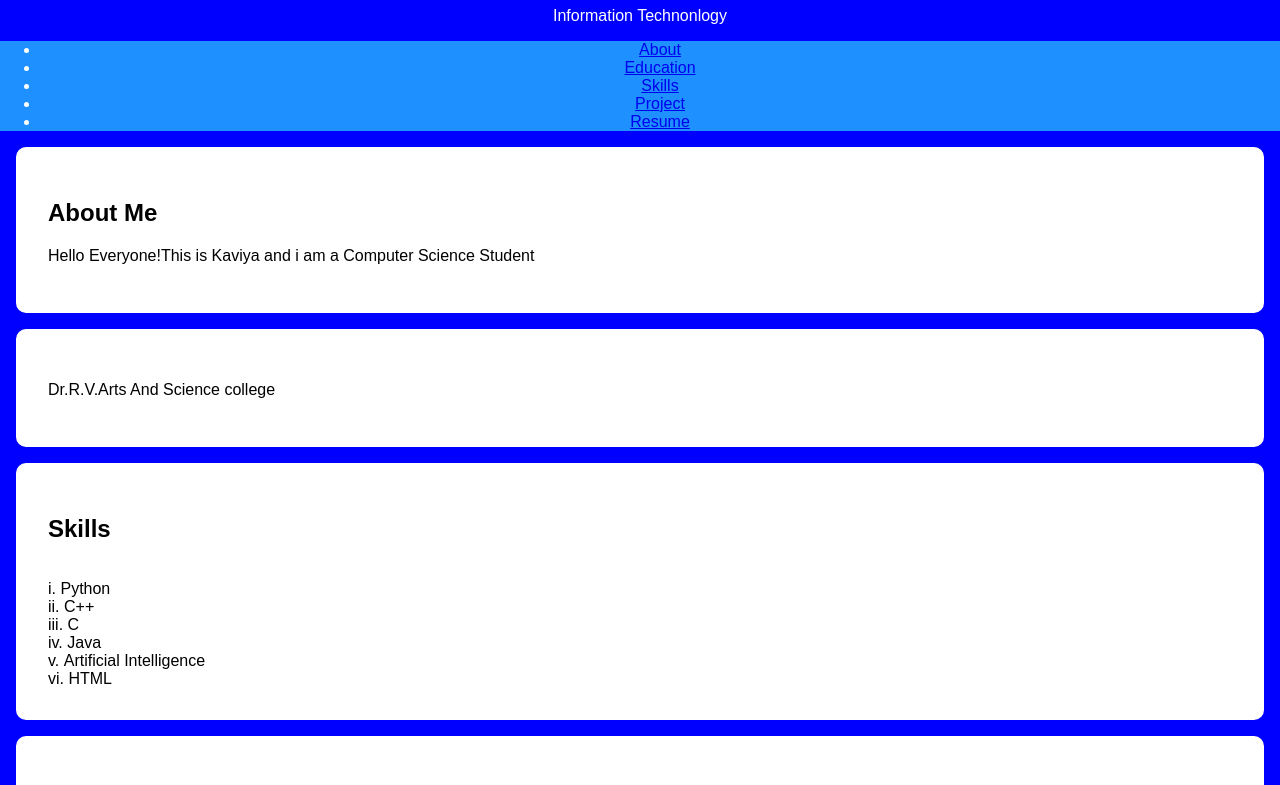
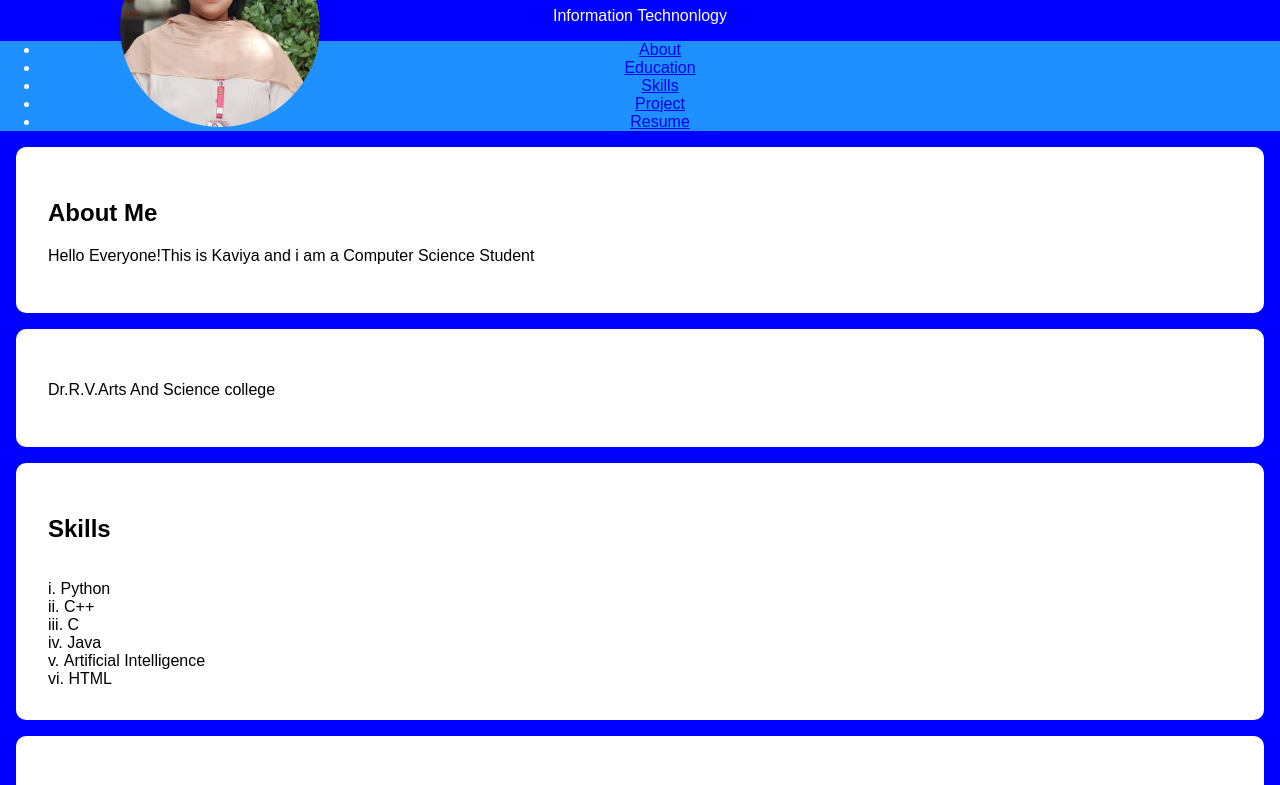
Before and after one commit to Kaviyabala1712003/DigitalPortfolio-, a plain HTML site: page index.html in a window 1280 px wide. Shown: the part 73-858 px from the top of the page. Drawn offline with Linux system fonts and the light colour scheme.

Commit message:
Update index.html

```diff
--- a/index.html
+++ b/index.html
@@ -82,7 +82,7 @@
     <header>
         <div class="header-content">
             <!-- Add your profile picture here -->
-            <img src="C:\Users\ELCOT\3D Objects\praveen.jpg"alt="Your Profile Picture"class="profile-picture">
+            <img src="kaviya.jpeg"alt="Your Profile Picture"class="profile-picture">
             <h1>Kaviya</h1>
             <p>Information Technonlogy</p>
         </div>
```
